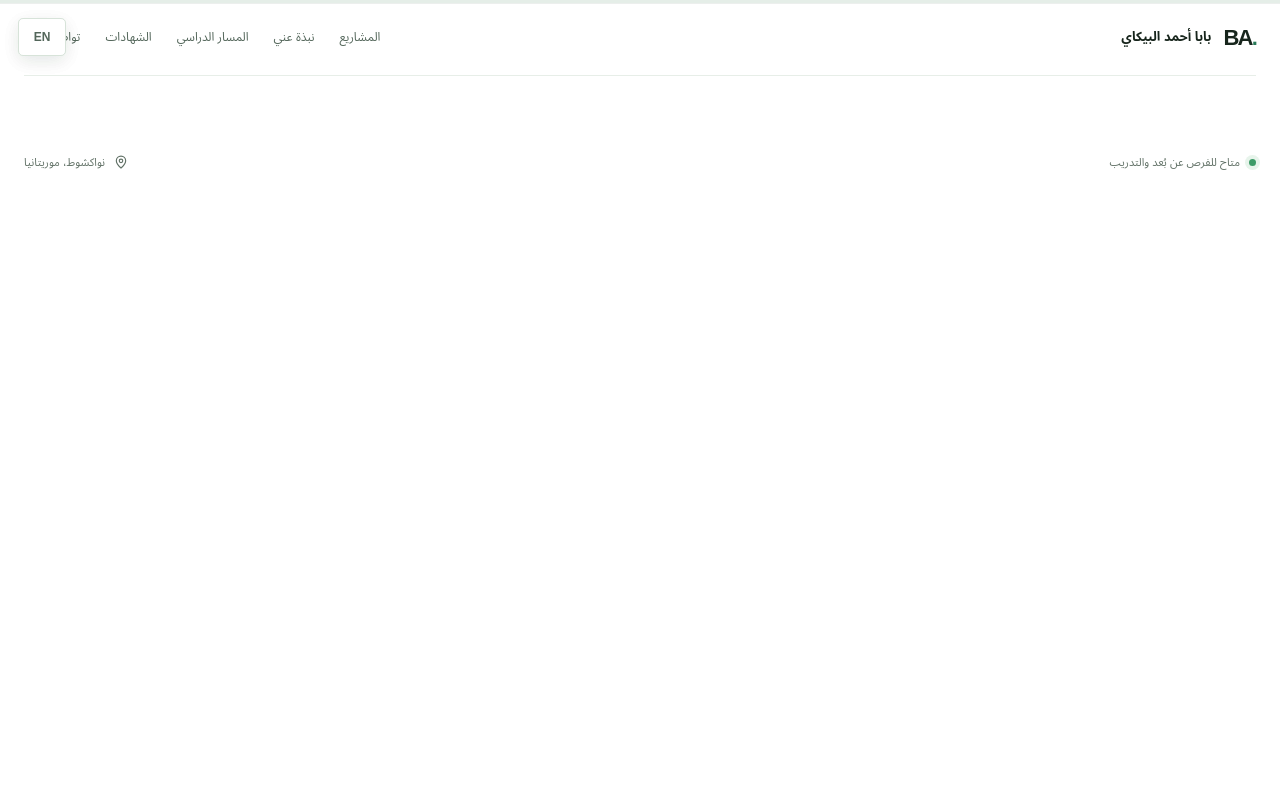
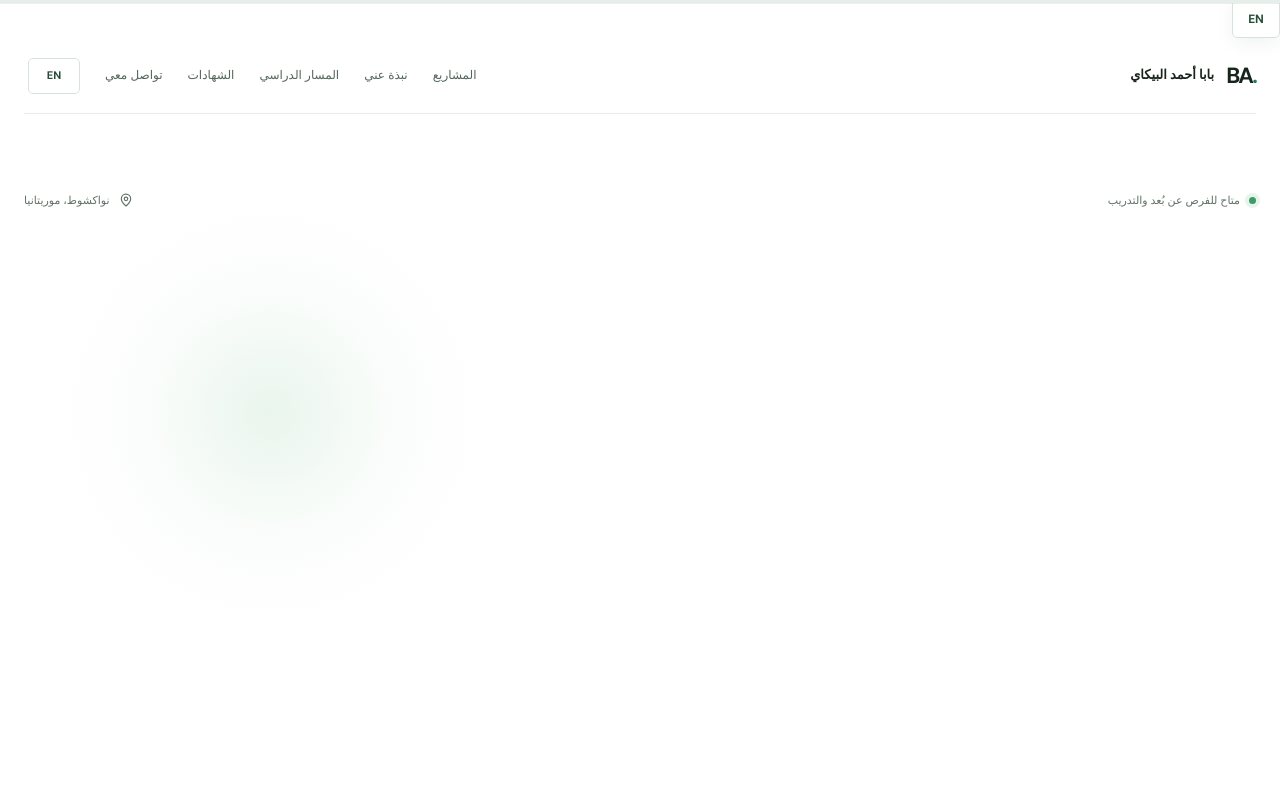
Before and after one commit to TheRootBaba/baba-ahmed-portfolio, a Next.js app: page /ar in a window 1280 px wide. Shown: the top 796 px of the page. Built offline with nearby package versions, Linux system fonts and the light colour scheme.

Commit message:
Move language switch into navigation and polish Arabic design

```diff
--- a/app/components/language-switch.css
+++ b/app/components/language-switch.css
@@ -1,4 +1,4 @@
-.language-switch{position:fixed;z-index:120;top:18px;left:18px;display:inline-flex;align-items:center;justify-content:center;min-width:48px;height:38px;padding:0 12px;border:1px solid #d7e3d9;border-radius:5px;background:rgba(255,255,255,.94);color:#244d36;font-size:12px;font-weight:700;box-shadow:0 5px 18px rgba(24,47,30,.06);backdrop-filter:blur(12px);transition:background .2s ease,transform .2s ease}.language-switch:hover{background:#eff7f0;transform:translateY(-2px)}
+.language-switch{position:static;z-index:120;flex:0 0 auto;display:inline-flex;align-items:center;justify-content:center;min-width:48px;height:38px;padding:0 12px;border:1px solid #d7e3d9;border-radius:5px;background:rgba(255,255,255,.94);color:#244d36;font-size:12px;font-weight:700;box-shadow:0 5px 18px rgba(24,47,30,.06);backdrop-filter:blur(12px);transition:background .2s ease,transform .2s ease}.language-switch:hover{background:#eff7f0;transform:translateY(-2px)}
 .arabic-page{direction:rtl;text-align:right;min-height:100vh;background:#fff;color:#17251c;font-family:Arial,"Noto Sans Arabic",Tahoma,sans-serif;line-height:1.9}.arabic-page *{box-sizing:border-box}.arabic-page a{color:inherit;text-decoration:none}.ar-shell{width:min(1120px,calc(100% - 48px));margin-inline:auto}.ar-skip{position:absolute;top:-60px;right:12px;z-index:200;background:#fff;padding:8px 14px}.ar-skip:focus{top:8px}
 .ar-header{width:min(1240px,calc(100% - 48px));margin:auto;min-height:76px;display:flex;align-items:center;justify-content:space-between;gap:24px;border-bottom:1px solid #e7eee8}.ar-brand{display:flex;align-items:center;gap:12px;font-size:13px;font-weight:800}.ar-mark{direction:ltr;display:inline-flex;font-weight:900;font-size:22px;letter-spacing:-.08em}.ar-mark span{color:#287a58}.ar-header nav{display:flex;align-items:center;gap:25px;font-size:12px;color:#53665a}.ar-header nav a:hover{color:#287a58}
 .ar-hero{width:min(1240px,calc(100% - 48px));margin:auto;padding:76px 0 28px;border-bottom:1px solid #e7eee8}.ar-topline{display:flex;justify-content:space-between;gap:18px;align-items:center;color:#617166;font-size:11px}.ar-topline p,.ar-topline span{display:flex;align-items:center;gap:9px;margin:0}.ar-topline i,.ar-workbench-head i{width:7px;height:7px;border-radius:50%;background:#3d9b68;box-shadow:0 0 0 4px #e7f4eb}.ar-hero-grid{display:grid;grid-template-columns:1.2fr .8fr;gap:7%;align-items:center;padding:65px 0 55px}.ar-name{font-size:20px;font-weight:700;color:#287a58;margin:0 0 6px}.ar-overline{font-size:11px;color:#6b7c70;margin:0 0 18px}.ar-hero h1{font-size:clamp(38px,6vw,70px);line-height:1.5;margin:0 0 22px;font-weight:800}.ar-hero h1 em,.ar-workbench h2 em,.ar-contact h2 em{font-style:normal;color:#287a58}.ar-intro{max-width:650px;color:#586a5e;font-size:16px;line-height:2.1;margin:0}
@@ -8,5 +8,43 @@
 .ar-education{display:grid;grid-template-columns:1fr 1fr;gap:15px}.ar-edu-meta{display:flex;justify-content:space-between;gap:12px;color:#6b7c70;font-size:11px}.ar-edu-meta b{color:#287a58}.ar-education h3{display:flex;align-items:center;gap:9px;font-size:18px;margin:22px 0 8px}.ar-school{color:#287a58;font-weight:700}.ar-education article>p{font-size:12px;line-height:2;color:#647369}.ar-tags{display:flex;gap:7px;flex-wrap:wrap}.ar-tags span{font-size:10px;color:#287a58;background:#f0f7f1;border:1px solid #dce9de;border-radius:3px;padding:3px 9px}.ar-certs{display:grid;grid-template-columns:repeat(4,minmax(0,1fr));gap:12px}.ar-certs article{min-height:170px;display:flex;flex-direction:column}.ar-certs h3{font-size:14px;line-height:1.8;margin:12px 0 5px}.ar-certs p{font-size:11px;color:#6b7c70;margin:0 0 12px}.ar-certs a{display:flex;align-items:center;gap:6px;color:#287a58;font-size:10px;font-weight:700;margin-top:auto}
 .ar-contact{background:#f4f8f5;padding:75px 0 25px}.ar-contact-grid{display:grid;grid-template-columns:1fr .8fr;gap:40px;align-items:center}.ar-contact-grid small{font-size:11px;color:#287a58}.ar-contact h2{font-size:clamp(36px,5vw,58px);line-height:1.5;margin:10px 0}.ar-contact-grid>div>p{font-size:13px;line-height:2.1;color:#5d6d62}.ar-dark-button{background:#183c29;color:#fff!important;margin-top:10px}.ar-contact-methods{display:grid;grid-template-columns:repeat(3,1fr);gap:10px;margin:45px 0 30px}.ar-contact-methods>a{display:flex;align-items:center;gap:10px;padding:13px;border:1px solid #dce7de;border-radius:4px;font-size:11px;min-width:0}.ar-contact-methods>a>span:nth-child(2){min-width:0;overflow-wrap:anywhere}.ar-contact-methods small{display:block;color:#718176;font-size:9px}.ar-contact-methods>a>svg:last-child{margin-inline-start:auto;flex-shrink:0}.ar-phone-icon{font-size:18px;color:#287a58}.ar-contact-foot{display:flex;justify-content:space-between;gap:15px;border-top:1px solid #dce7de;padding-top:18px;color:#718176;font-size:10px}.ar-footer{width:min(1240px,calc(100% - 48px));margin:auto;min-height:75px;display:flex;align-items:center;justify-content:space-between;gap:15px;color:#6b7c70;font-size:10px}.ar-footer>div{display:flex;gap:18px}.ar-footer>div a{display:flex;align-items:center;gap:6px}
 @media(max-width:850px){.ar-header nav{gap:12px}.ar-skills,.ar-certs{grid-template-columns:repeat(2,minmax(0,1fr))}.ar-hero-grid{gap:28px}}
-@media(max-width:650px){.language-switch{top:10px;left:10px}.ar-header{padding-top:42px;align-items:flex-start;flex-direction:column;gap:10px;padding-bottom:15px}.ar-header nav{width:100%;overflow-x:auto;white-space:nowrap;padding-bottom:4px}.ar-hero{padding-top:45px}.ar-topline{align-items:flex-start;flex-direction:column}.ar-hero-grid{grid-template-columns:1fr;padding:38px 0}.ar-hero h1{font-size:42px}.ar-heading{grid-template-columns:1fr;gap:8px}.ar-projects,.ar-story,.ar-education,.ar-contact-grid{grid-template-columns:1fr}.ar-skills,.ar-certs{grid-template-columns:1fr 1fr}.ar-section{padding:60px 0}.ar-contact-methods{grid-template-columns:1fr}.ar-contact-foot,.ar-hero-foot{flex-direction:column}.ar-footer{flex-wrap:wrap;padding:18px 0}.ar-workbench-lead{padding:25px 0}.ar-badges{gap:10px}}
+@media(max-width:650px){.language-switch{top:auto;left:auto}.ar-header{padding-top:42px;align-items:flex-start;flex-direction:column;gap:10px;padding-bottom:15px}.ar-header nav{width:100%;overflow-x:auto;white-space:nowrap;padding-bottom:4px}.ar-hero{padding-top:45px}.ar-topline{align-items:flex-start;flex-direction:column}.ar-hero-grid{grid-template-columns:1fr;padding:38px 0}.ar-hero h1{font-size:42px}.ar-heading{grid-template-columns:1fr;gap:8px}.ar-projects,.ar-story,.ar-education,.ar-contact-grid{grid-template-columns:1fr}.ar-skills,.ar-certs{grid-template-columns:1fr 1fr}.ar-section{padding:60px 0}.ar-contact-methods{grid-template-columns:1fr}.ar-contact-foot,.ar-hero-foot{flex-direction:column}.ar-footer{flex-wrap:wrap;padding:18px 0}.ar-workbench-lead{padding:25px 0}.ar-badges{gap:10px}}
 @media(max-width:390px){.ar-skills,.ar-certs{grid-template-columns:1fr}.ar-actions{align-items:stretch;flex-direction:column}.ar-actions a{width:100%}}
+
+/* Shared language control lives inside the actual site navigation. */
+.site-header .language-switch,.ar-header .language-switch{height:36px;min-width:52px;padding:0 13px;border:1px solid #d7e3d9;border-radius:5px;background:#fff;color:#244d36;font-size:11px;font-weight:800;box-shadow:none;white-space:nowrap;}
+.site-header .language-switch:hover,.ar-header .language-switch:hover{background:#eff7f0;transform:translateY(-2px);}
+.ar-header{width:min(1240px,calc(100% - 48px));}
+.ar-header nav{flex-wrap:wrap;}
+.ar-header nav .language-switch{margin-inline-start:4px;}
+.arabic-page{font-family:var(--font-arabic),Tahoma,Arial,sans-serif;}
+.ar-hero{position:relative;isolation:isolate;}
+.ar-hero:before{content:"";position:absolute;z-index:-1;pointer-events:none;top:90px;left:3%;width:min(38vw,420px);height:min(38vw,420px);border-radius:50%;background:radial-gradient(circle,rgba(218,238,224,.58),rgba(235,245,238,.22) 42%,transparent 72%);}
+.ar-hero-grid{grid-template-columns:1.2fr .8fr;gap:7%;}
+.ar-hero h1{font-size:clamp(42px,6.1vw,76px);line-height:1.35;letter-spacing:-.035em;}
+.ar-projects{gap:16px;}
+.ar-project{position:relative;overflow:hidden;min-height:275px;padding:26px 27px;border-color:#dce8df;background:linear-gradient(155deg,#fff 55%,#f8fbf8);box-shadow:0 5px 18px rgba(25,52,34,.025);}
+.ar-project:before{content:"";position:absolute;inset:0 0 0 auto;width:3px;background:#287a58;transform:scaleY(0);transform-origin:bottom;transition:transform .45s cubic-bezier(.2,.7,.2,1);}
+.ar-project:hover:before{transform:scaleY(1);}
+.ar-project:hover{transform:translateY(-7px);box-shadow:0 22px 48px rgba(31,68,45,.09);}
+.ar-project h3{font-size:25px;letter-spacing:-.035em;}
+.ar-stack{display:flex;flex-wrap:wrap;gap:6px;direction:rtl;text-align:right;}
+.ar-stack:has(+a){color:#426b50;}
+.ar-about{background:linear-gradient(180deg,#fbfdfb,#f7faf7);}
+.ar-story article,.ar-skills article,.ar-education article,.ar-certs article{border-color:#dce8df;box-shadow:0 7px 22px rgba(25,52,34,.025);transition:transform .4s cubic-bezier(.2,.7,.2,1),box-shadow .4s ease,border-color .3s ease;}
+.ar-story article:hover,.ar-skills article:hover,.ar-education article:hover,.ar-certs article:hover{transform:translateY(-5px);border-color:#b8d0bf;box-shadow:0 16px 36px rgba(31,68,45,.07);}
+.ar-skills article{min-height:190px;position:relative;overflow:hidden;}
+.ar-skills article:before{content:"";position:absolute;inset:0 0 auto;height:2px;background:#287a58;transform:scaleX(0);transform-origin:right;transition:transform .45s ease;}
+.ar-skills article:hover:before{transform:scaleX(1);}
+.ar-education article{min-height:245px;padding:26px;}
+.ar-certs article{min-height:205px;padding:20px;}
+.ar-contact{position:relative;overflow:hidden;}
+.ar-contact:before{content:"";position:absolute;inset:0 0 auto;height:3px;background:#287a58;opacity:.8;}
+.ar-contact-methods>a{transition:transform .25s ease,background .25s ease,border-color .25s ease;}
+.ar-contact-methods>a:hover{transform:translateY(-3px);background:#fff;border-color:#b8d0bf;}
+.ar-footer{border-top:1px solid #e7eee8;}
+html.motion-enabled .arabic-page .motion-reveal{opacity:0;transform:translate3d(0,42px,0);filter:blur(2px);transition:opacity .85s cubic-bezier(.16,1,.3,1),transform .85s cubic-bezier(.16,1,.3,1),filter .85s ease;}
+html.motion-enabled .arabic-page .motion-reveal.motion-visible{opacity:1;transform:translate3d(0,0,0);filter:blur(0);}
+@media(max-width:850px){.ar-header nav{gap:10px}.ar-header nav .language-switch{margin-inline-start:0}.ar-hero-grid{gap:28px}}
+@media(max-width:650px){.ar-header{padding-top:18px;flex-direction:column;align-items:stretch}.ar-header nav{display:flex;flex-wrap:wrap;overflow:visible;white-space:normal;align-items:center;gap:8px 14px}.ar-header nav>a{padding:7px 0}.ar-header nav .language-switch{margin-inline-start:auto}.ar-hero h1{font-size:clamp(38px,10vw,48px)}.ar-project{min-height:unset}.ar-skills article{min-height:unset}}
+@media(prefers-reduced-motion:reduce){.ar-project,.ar-story article,.ar-skills article,.ar-education article,.ar-certs article,.ar-contact-methods>a{transition:none!important}.ar-project:hover,.ar-story article:hover,.ar-skills article:hover,.ar-education article:hover,.ar-certs article:hover,.ar-contact-methods>a:hover{transform:none!important}html.motion-enabled .arabic-page .motion-reveal,html.motion-enabled .arabic-page .motion-reveal.motion-visible{opacity:1;transform:none;filter:none;transition:none!important}}
```
